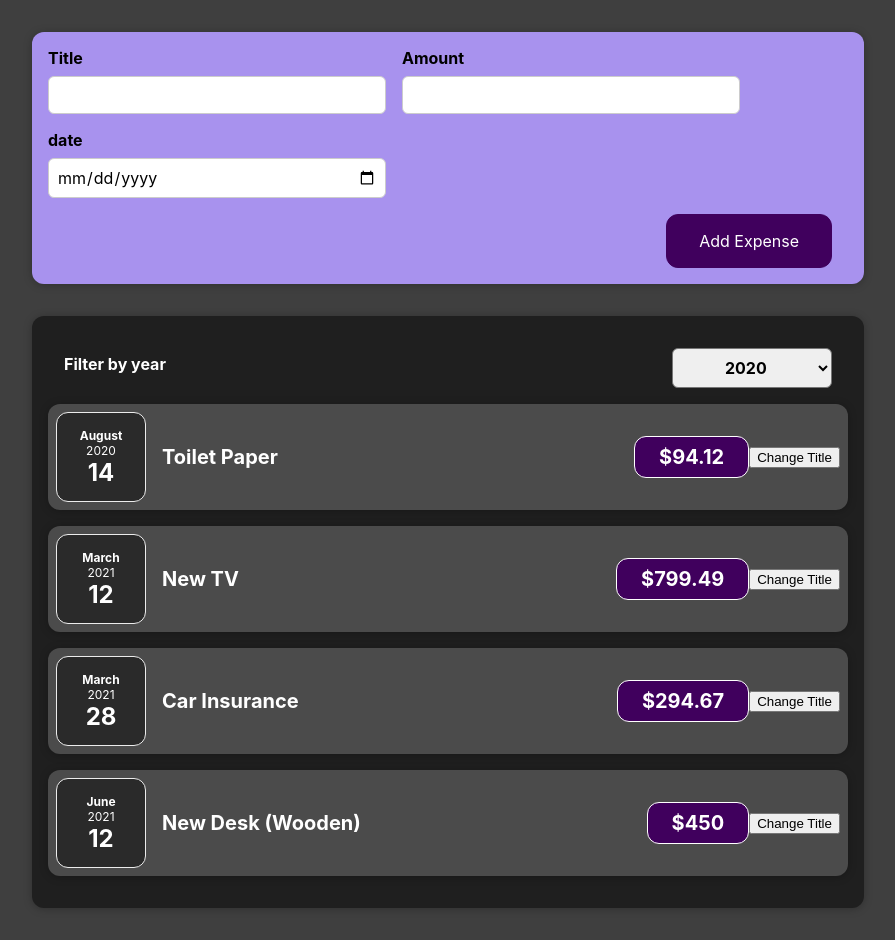
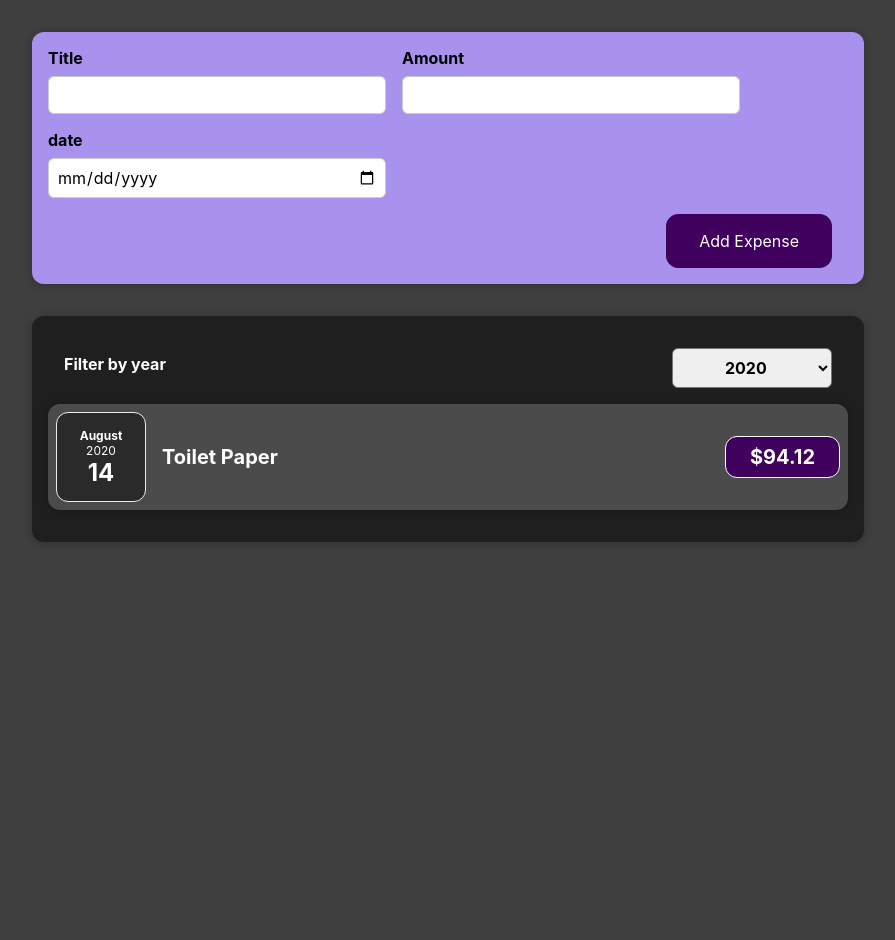
Before and after one commit to kamalpal/react-complete-guide, a React (Create React App) app: page / in a window 1280 px wide. Shown: the whole page, without its empty margins (192-1087 px from the left). After the commit the page ends 800 px from the top, so only its background shows below. Built offline with nearby package versions, Linux system fonts and the light colour scheme.

Commit message:
Assignment 2: Working with Lists

```diff
--- a/src/components/Expenses/ExpenseItem.js
+++ b/src/components/Expenses/ExpenseItem.js
@@ -1,24 +1,16 @@
-import { useState } from "react";
-
 import ExpenseDate from './ExpenseDate';
 import Card from '../UI/Card';
 import './ExpenseItem.css';
 
 const ExpenseItem = props => {
-    const [title, setTitle] = useState(props.title);
-
-    const clickHandler = e => {
-        setTitle('Updated!');
-    }
 
     return (
         <Card className='expense-item'>
             <ExpenseDate date={props.date} />
             <div className='expense-item__description'>
-                <h2>{title}</h2>
+                <h2>{props.title}</h2>
                 <div className='expense-item__price'>${props.amount}</div>
             </div>
-            <button onClick={clickHandler}>Change Title</button>
         </Card>
     );
 }
--- a/src/components/Expenses/Expenses.js
+++ b/src/components/Expenses/Expenses.js
@@ -11,11 +11,13 @@ const Expenses = props => {
         setFilteredYear(selectedYear)
     }
 
+    const filteredExpenses = props.items.filter(expense => expense.date.getFullYear().toString() === filteredYear);
+
     return (
         <div>
             <Card className="expenses">
                 <ExpensesFilter selected={filteredYear} onChangeFilter={filterChangeHandler} />
-                {props.items.map(expense => <ExpenseItem key={expense.id} title={expense.title} amount={expense.amount} date={expense.date} />)}
+                {filteredExpenses.map(expense => <ExpenseItem key={expense.id} title={expense.title} amount={expense.amount} date={expense.date} />)}
             </Card>
         </div>
     )
```
